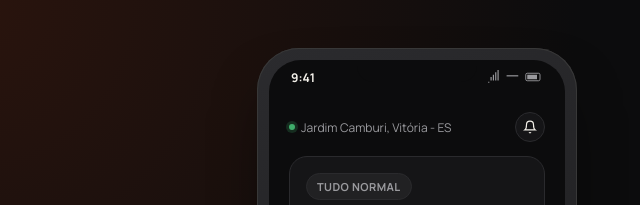
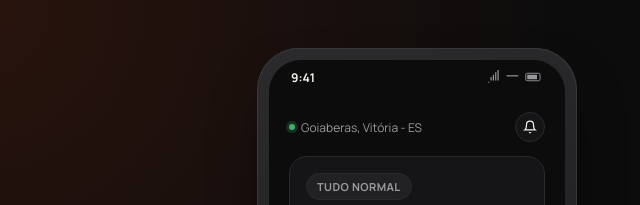
Before and after one commit to uzielcom05us-cyber/prototipoapp, a plain HTML site: page index.html in a window 1280 px wide. Both pictures are taken after a click on the button "Início". Shown: the top 205 px of the page, 223-863 px from the left. Drawn offline with Linux system fonts and the light colour scheme.

Commit message:
Update location from Jardim Camburi to Goiaberas

```diff
--- a/index.html
+++ b/index.html
@@ -490,7 +490,7 @@
         <div class="view" data-view="home">
           <div style="padding:18px 20px 0;">
             <div class="topbar" style="padding:0 0 14px;">
-              <div class="loc"><span class="dot"></span> Jardim Camburi, Vitória - ES</div>
+              <div class="loc"><span class="dot"></span> Goiaberas, Vitória - ES</div>
               <div class="bell" onclick="goTo('notifs')">
                 <svg width="14" height="14" viewBox="0 0 24 24" fill="none" stroke="currentColor" stroke-width="2"><path d="M18 8a6 6 0 1 0-12 0c0 7-3 9-3 9h18s-3-2-3-9"/><path d="M13.7 21a2 2 0 0 1-3.4 0"/></svg>
                 <span class="dot-alert" id="bellDot" style="display:none;"></span>
@@ -708,7 +708,7 @@
               </div>
               <span class="back-title">Chat da comunidade</span>
             </div>
-            <div class="h-sub" style="margin-bottom:10px;">Jardim Camburi</div>
+            <div class="h-sub" style="margin-bottom:10px;">Goiaberas</div>
 
             <div class="quick-tags">
               <span class="quick-tag red" onclick="sendQuickMsg('Ainda sem luz aqui.')">Ainda sem luz</span>
```
